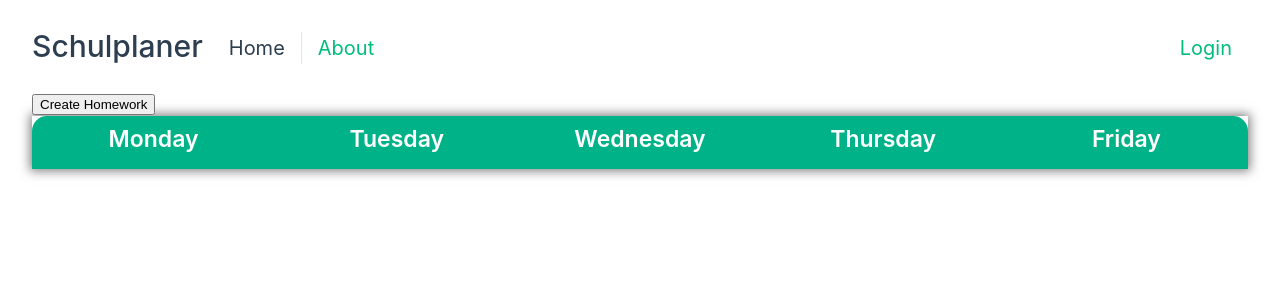
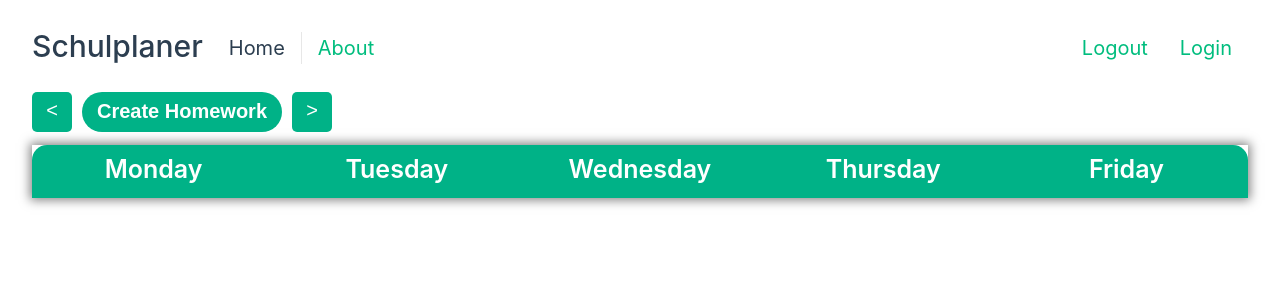
Before and after one commit to SunkenHero/schoolplaner, a Vue app in the folder Frontend/: page / in a window 1280 px wide. Shown: the top 300 px of the page. Built offline with nearby package versions, Linux system fonts and the light colour scheme; no server answers; sample sign-in values are in the browser's storage.

Commit message:
Improvements
Co-authored-by: Tobias <SunkenHero@users.noreply.github.com>

```diff
--- a/Frontend/src/App.vue
+++ b/Frontend/src/App.vue
@@ -11,7 +11,8 @@ import { RouterLink, RouterView } from 'vue-router'
         <RouterLink to="/about">About</RouterLink>
       </div>
       <div class="profile">
-        <RouterLink to="/login">Login</RouterLink>
+            <RouterLink to="/logout">Logout</RouterLink>
+            <RouterLink to="/login">Login</RouterLink>
       </div>
     </nav>
   </div>
--- a/Frontend/src/assets/main.css
+++ b/Frontend/src/assets/main.css
@@ -7,7 +7,7 @@
   font-weight: normal;
 }
 
-input:focus{
+select:focus, input:focus{
     outline: 2px solid var(--color-green);
 }
 
--- a/Frontend/src/components/CreateHomeworkComponent.vue
+++ b/Frontend/src/components/CreateHomeworkComponent.vue
@@ -2,7 +2,28 @@
 export default {
   props: {
     show: Boolean
+  },
+
+  data() {
+    return {
+        subjects: ["Deutsch", "Mathe", "Englisch", "Französisch", "Physik", "Chemie", "Biologie", "Geschichte", "Erdkunde", "Politik", "Wirtschaft", "Religion", "Sport", "Kunst", "Musik", "Informatik", "Gesundheit", "Ethik", "Philosophie", "Psychologie", "Sozialwissenschaften", "Pädagogik", "Darstellendes Spiel", "Medienkunde", "Wirtschaftsinformatik", "Wirtschaftslehre", "Technik", "Naturwissenschaften", "Gesellschaftswissenschaften", "Sprachen", "Sonstiges"].sort(),
+        name: "",
+        description: "",
+        date: "",
+        fach: "",
     }
+  },
+  methods: {
+    close() {
+      this.$emit('update:show', false)
+    },
+    createhomework(){
+        const requestOptions = {
+            method: "POST",
+            headers: { "Content-Type": "application/json" },
+        }
+    }
+  },
 }
 </script>
 
@@ -11,11 +32,19 @@ export default {
     <div v-if="show" class="modal-mask">
       <div class="modal-container">
         <div class="modal-header">
-          <slot name="header">default header</slot>
+          <slot name="header">Create Homework</slot>
         </div>
-
         <div class="modal-body">
-          <slot name="body">default body</slot>
+                <input placeholder="Name" v-model="name" required/>
+                <br />
+                <input placeholder="Description" v-model="description" required/>
+                <br />
+                <select v-model="fach" required>
+                    <option value="">--Please choose an option--</option>
+                    <option v-for="subject in subjects" :key="subject" :value="subject">{{ subject }}</option>
+                </select>
+                <br />
+                <input placeholder="Datum" type="date" v-model="date" required/>
         </div>
 
         <div class="modal-footer">
@@ -23,8 +52,12 @@ export default {
             default footer
             <button
               class="modal-default-button"
-              @click="$emit('close')"
-            >OK</button>
+              @click="createhomework"
+            >Create</button>
+            <button
+              class="modal-default-button"
+              @click="close"
+            >Cancel</button>
           </slot>
         </div>
       </div>
@@ -46,7 +79,7 @@ export default {
 }
 
 .modal-container {
-  width: 300px;
+  width: auto;
   margin: auto;
   padding: 20px 30px;
   background-color: var(--vt-c-black);
@@ -55,9 +88,9 @@ export default {
   transition: all 0.3s ease;
 }
 
-.modal-header h3 {
-  margin-top: 0;
+.modal-header{
   color: var(--table-accent);
+  font-size: 30px;
 }
 
 .modal-body {
@@ -87,4 +120,21 @@ export default {
   -webkit-transform: scale(1.1);
   transform: scale(1.1);
 }
+
+input {
+    margin-bottom: 15px;
+    font-size: 15px;
+}
+
+select {
+    margin-bottom: 15px;
+    width: 250px;
+    height: 40px;
+    font-size: 15px;
+    border: 1px solid var(--color-border);
+    border-radius: 10px;
+    background-color: var(--color-background);
+    color: var(--color-text);
+}
+
 </style>
--- a/Frontend/src/views/HomeView.vue
+++ b/Frontend/src/views/HomeView.vue
@@ -10,7 +10,8 @@ export default {
             date: "",
             day: 0,
             selectday: 0,
-            showCreateHomeworkModal: false
+            showCreateHomeworkModal: false,
+            pageSelect: 0
         };
     },
 
@@ -19,23 +20,25 @@ export default {
     },
 
     methods:{
-        getData() {
+        getData(weekoffset = 0) {
             const requestOptions = {
                 method: "GET",
-                headers: { "Content-Type": "application/json",
-                            "Authorization": "Bearer " + localStorage.getItem('token')},
+                headers: { "Content-Type": "application/json", "Authorization": "Bearer " + localStorage.getItem('token')},
             };
-                /**
-                 * /2023/09/25
-                 * /user --> jwt token
-                 * **/
-            fetch("http://10.8.0.4:3000/api/homework/2023/10/02", requestOptions)
+
+            const date = this.newdate;
+            date.setHours(0, 0, 0, 0);
+
+            date.setDate(date.getDate() + weekoffset * 7);
+
+            this.data = [[], [], [], [], []];
+
+            const datestr = date.toISOString().split('T')[0].split('-');
+            fetch(`http://10.8.0.4:3000/api/homework/${datestr[0]}/${datestr[1]}/${datestr[2]}`, requestOptions)
                 .then(response => response.json())
                 .then(data => {
-                    const date = this.newdate;
                     date.setHours(0, 0, 0, 0);
                     date.setDate(date.getDate() - 2);
-                    console.log(data);
                     for (const item of data) {
                         const parsedDate = new Date(item.date);
                         parsedDate.setHours(0, 0, 0, 0);
@@ -65,7 +68,7 @@ export default {
                     console.log(data);
                 }
             );
-        }
+        },
     },
 
     computed: {
@@ -122,23 +125,29 @@ export default {
                 tbody.appendChild(row);
             }
             return tbody.outerHTML;
-        },
+        }
     },
 
     beforeMount(){
         this.date = new Date();
+        this.date.setHours(0, 0, 0, 0);
         this.day = this.date.getDay();
         this.newdate = new Date(this.date.setDate(this.date.getDate() - this.day + 1 + ((this.day == 6) ? 7 : 0)));
         this.selectday = this.day + ((this.day == 6) ? -5 : 0) + ((this.day == 0) ? 1 : 0);
 
-        this.getData();
+        this.getData(0);
     }
 }
+
 </script>
 
 <template>
 
-<button style="createhomework-button" id="show-createhomework-modal" @click="showCreateHomeworkModal = true">Create Homework</button>
+<div class="button-layout">
+    <button class="pageselect" id="pageselect" @click="pageSelect--;">&lt</button>
+    <button class="createhomework" id="show-createhomework-modal" @click="showCreateHomeworkModal = true">Create Homework</button>
+    <button class="pageselect" id="pageselect" @click="pageSelect++;">></button>
+</div>
 
 <table>
     <thead>
@@ -181,7 +190,7 @@ th {
     background-color: var(--table-accent);
     color: var(--table-white-text);
     font-weight: 600;
-    font-size: 23px;
+    font-size: 25px;
     border-bottom: 0px solid var(--table-spacer);
     padding: 0px 10px;
 }
@@ -243,17 +252,50 @@ tbody .subtitle-div {
     margin-left: 8px;
 }
 
-.createhomework-button {
+.button-layout {
+    width: 100%;
+    height: 100%;
+    display: flex;
+    justify-content: left;
+}
+
+.button-layout .createhomework {
     width: 200px;
     height: 40px;
     font-size: 20px;
     padding-bottom: 3px;
-    background-color: var(--color-green);
+    background-color: var(--table-accent);
     border: 0px;
     border-radius: 20px;
     margin-bottom: 13px;
     transition: background-color 0.25s;
     cursor: pointer;
+    color: var(--table-white-text);
+    font-weight: 600;
+    margin: 0px 10px;
+}
+
+.button-layout .pageselect {
+    width: 40px;
+    height: 40px;
+    font-size: 20px;
+    padding-bottom: 3px;
+    background-color: var(--table-accent);
+    border: 0px;
+    border-radius: 5px;
+    margin-bottom: 13px;
+    transition: background-color 0.25s;
+    cursor: pointer;
+    padding-bottom: 4px;
+    color: var(--table-white-text);
+}
+
+.button-layout button:hover {
+    background-color: hsla(160, 70%, 37%, 1);
+}
+
+.button-layout button:active {
+    background-color: hsla(160, 45%, 37%, 1);
 }
 
 </style>
--- a/Frontend/src/views/LoginView.vue
+++ b/Frontend/src/views/LoginView.vue
@@ -12,7 +12,6 @@
     components: { Text },
     methods: {
         login() {
-            console.log(this.name + " " + this.passwort);
             const requestOptions = {
                 method: "POST",
                 headers: { "Content-Type": "application/json" },
```
Also changed, not shown: 2 other files (tests, documents, lock files or other folders). Lines whose indentation alone changed are shown as unchanged.
